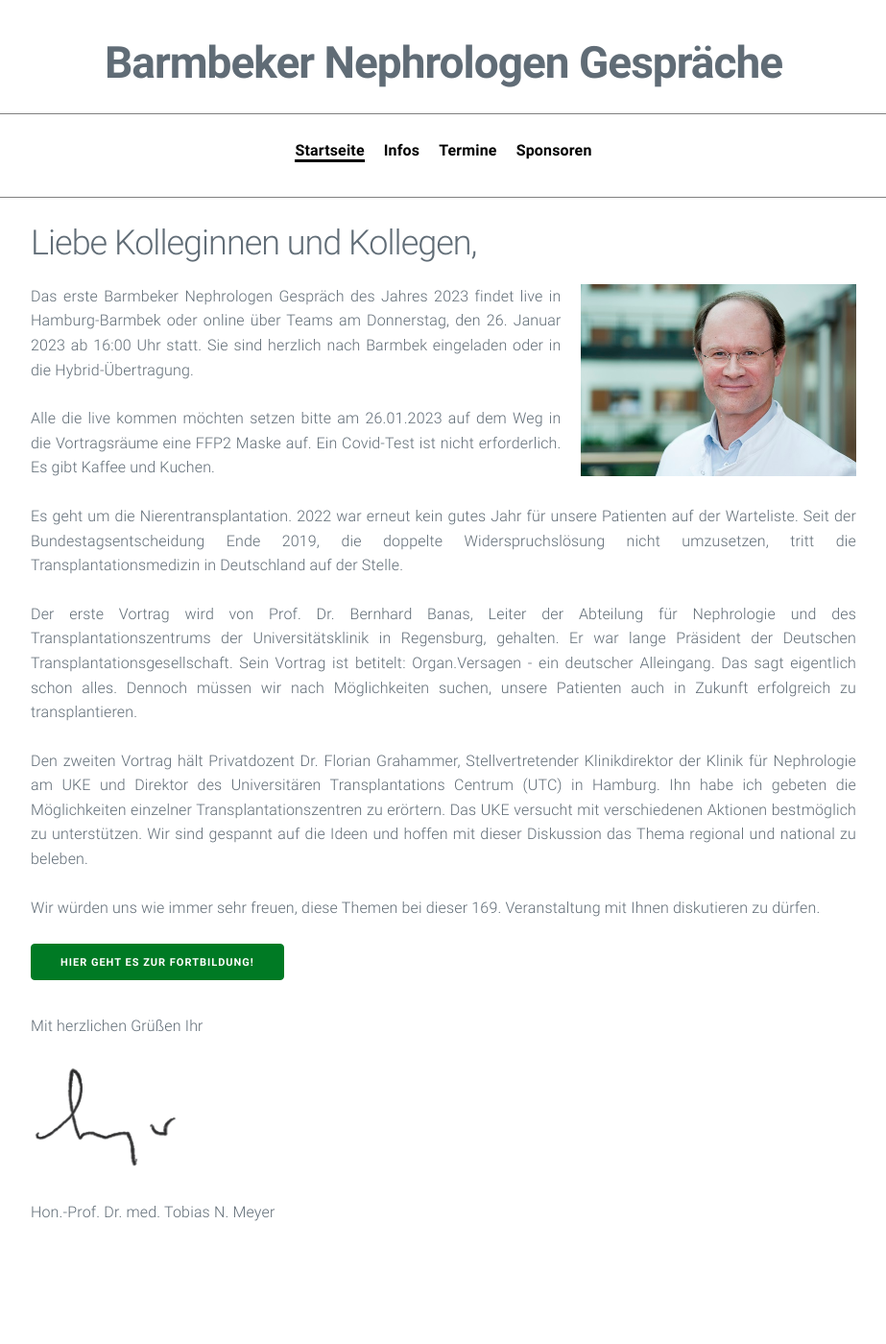
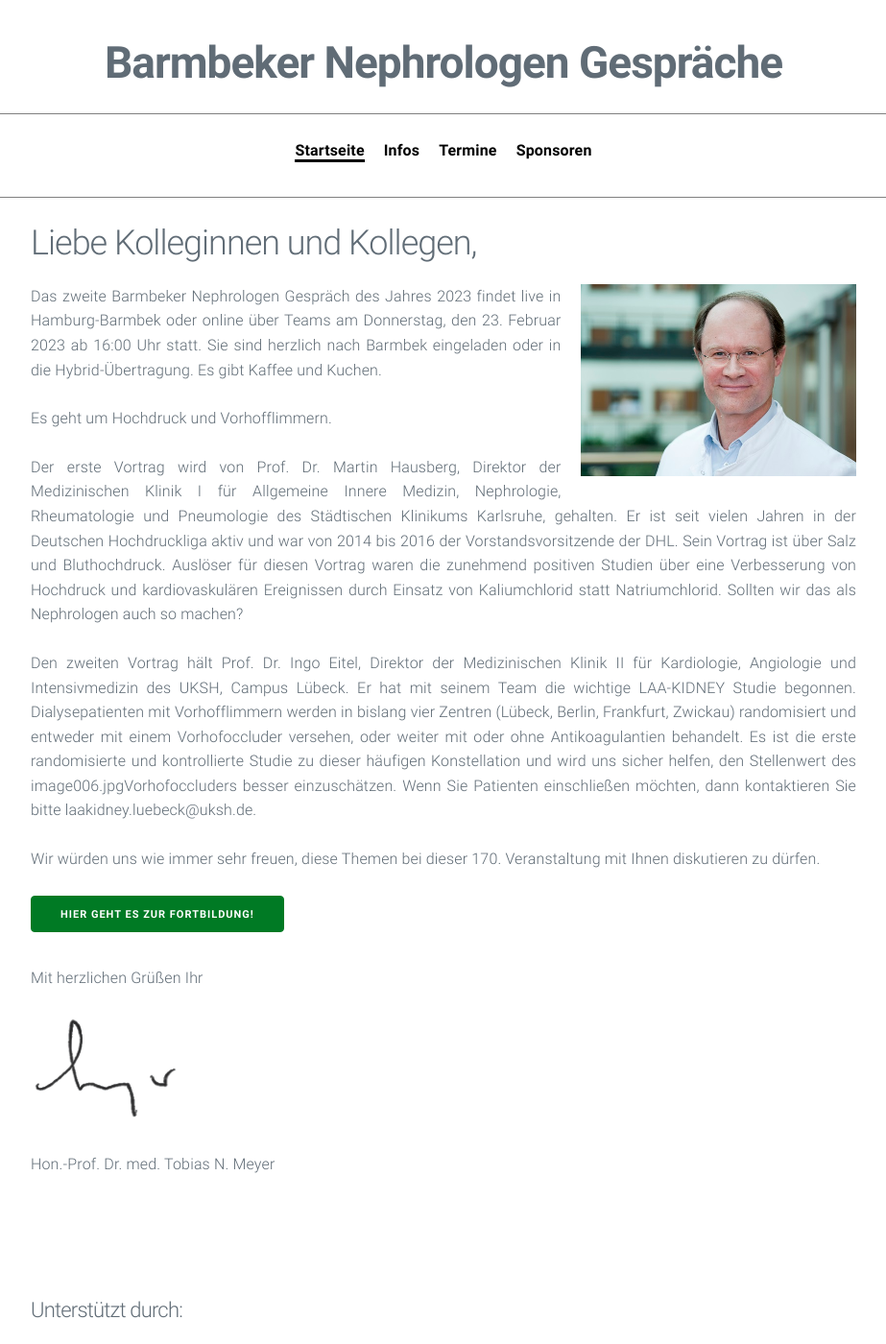
Before and after one commit to manuelpaul86/manuelpaul86.github.io, a Jekyll site: the page built from index.md, in a window 1280 px wide and 1400 px high. Shown: the whole window at 96% size, without its empty margins (178-1101 px from the left). Built offline with Jekyll 4.4.1, drawn with Linux system fonts in a browser that asks for light colours.

Commit message:
Current Invitation for 170th BNG added

```diff
--- a/index.md
+++ b/index.md
@@ -4,17 +4,15 @@ title: Barmbeker Nephrologen Gespräche
 ---
 ## Liebe Kolleginnen und Kollegen,
 
-<img src="/assets/images/CA_Meyer.jpg" height="200rem" alt="Portraitfoto Hon. Prof. Dr. Tobias N. Meyer" style="float:right; margin-left:20px; margin-bottom:20px;">Das erste Barmbeker Nephrologen Gespräch des Jahres 2023 findet live in Hamburg-Barmbek oder online über Teams am Donnerstag, den 26. Januar 2023 ab 16:00 Uhr statt. Sie sind herzlich nach Barmbek eingeladen oder in die Hybrid-Übertragung.
+<img src="/assets/images/CA_Meyer.jpg" height="200rem" alt="Portraitfoto Hon. Prof. Dr. Tobias N. Meyer" style="float:right; margin-left:20px; margin-bottom:20px;">Das zweite Barmbeker Nephrologen Gespräch des Jahres 2023 findet live in Hamburg-Barmbek oder online über Teams am Donnerstag, den 23. Februar 2023 ab 16:00 Uhr statt. Sie sind herzlich nach Barmbek eingeladen oder in die Hybrid-Übertragung. Es gibt Kaffee und Kuchen.
 
-Alle die live kommen möchten setzen bitte am 26.01.2023 auf dem Weg in die Vortragsräume eine FFP2 Maske auf. Ein Covid-Test ist nicht erforderlich. Es gibt Kaffee und Kuchen.
+Es geht um Hochdruck und Vorhofflimmern.
 
-Es geht um die Nierentransplantation. 2022 war erneut kein gutes Jahr für unsere Patienten auf der Warteliste. Seit der Bundestagsentscheidung Ende 2019, die doppelte Widerspruchslösung nicht umzusetzen, tritt die Transplantationsmedizin in Deutschland auf der Stelle.
+Der erste Vortrag wird von Prof. Dr. Martin Hausberg, Direktor der Medizinischen Klinik I für Allgemeine Innere Medizin, Nephrologie, Rheumatologie und Pneumologie des Städtischen Klinikums Karlsruhe, gehalten. Er ist seit vielen Jahren in der Deutschen Hochdruckliga aktiv und war von 2014 bis 2016 der Vorstandsvorsitzende der DHL. Sein Vortrag ist über Salz und Bluthochdruck. Auslöser für diesen Vortrag waren die zunehmend positiven Studien über eine Verbesserung von Hochdruck und kardiovaskulären Ereignissen durch Einsatz von Kaliumchlorid statt Natriumchlorid. Sollten wir das als Nephrologen auch so machen?
 
-Der erste Vortrag wird von Prof. Dr. Bernhard Banas, Leiter der Abteilung für Nephrologie und des Transplantationszentrums der Universitätsklinik in Regensburg, gehalten. Er war lange Präsident der Deutschen Transplantationsgesellschaft. Sein Vortrag ist betitelt: Organ.Versagen - ein deutscher Alleingang. Das sagt eigentlich schon alles. Dennoch müssen wir nach Möglichkeiten suchen, unsere Patienten auch in Zukunft erfolgreich zu transplantieren.
+Den zweiten Vortrag hält Prof. Dr. Ingo Eitel, Direktor der Medizinischen Klinik II für Kardiologie, Angiologie und Intensivmedizin des UKSH, Campus Lübeck. Er hat mit seinem Team die wichtige LAA-KIDNEY Studie begonnen. Dialysepatienten mit  Vorhofflimmern  werden in bislang vier Zentren (Lübeck, Berlin, Frankfurt, Zwickau) randomisiert und entweder mit einem Vorhofoccluder versehen, oder weiter mit oder ohne Antikoagulantien behandelt. Es ist die erste randomisierte und kontrollierte Studie zu dieser häufigen Konstellation und wird uns sicher helfen, den Stellenwert des image006.jpgVorhofoccluders besser einzuschätzen. Wenn Sie Patienten einschließen möchten, dann kontaktieren Sie bitte laakidney.luebeck@uksh.de.
 
-Den zweiten Vortrag hält Privatdozent Dr. Florian Grahammer, Stellvertretender Klinikdirektor der Klinik für Nephrologie am UKE und Direktor des Universitären Transplantations Centrum (UTC) in Hamburg. Ihn habe ich gebeten die Möglichkeiten einzelner Transplantationszentren zu erörtern. Das UKE versucht mit verschiedenen Aktionen bestmöglich zu unterstützen. Wir sind gespannt auf die Ideen und hoffen mit dieser Diskussion das Thema regional und national zu beleben.
-
-Wir würden uns wie immer sehr freuen, diese Themen bei dieser 169. Veranstaltung mit Ihnen diskutieren zu dürfen.
+Wir würden uns wie immer sehr freuen, diese Themen bei dieser 170. Veranstaltung mit Ihnen diskutieren zu dürfen.
 
 <a class="button" href="https://teams.microsoft.com/l/meetup-join/19%3ameeting_YmUxOTUxMDQtOWQ3MC00MWNkLWJhZmQtODZkMGRiMmM0OGE3%40thread.v2/0?context=%7b%22Tid%22%3a%22e6160a47-a12e-4ab1-be56-bddd09456693%22%2c%22Oid%22%3a%2254de3200-43af-4cbb-8fde-9d0457be7bcb%22%7d" target="_blank">Hier geht es zur Fortbildung!</a>
 
```
Also changed, not shown: termine.md (+2 -1 lines).
